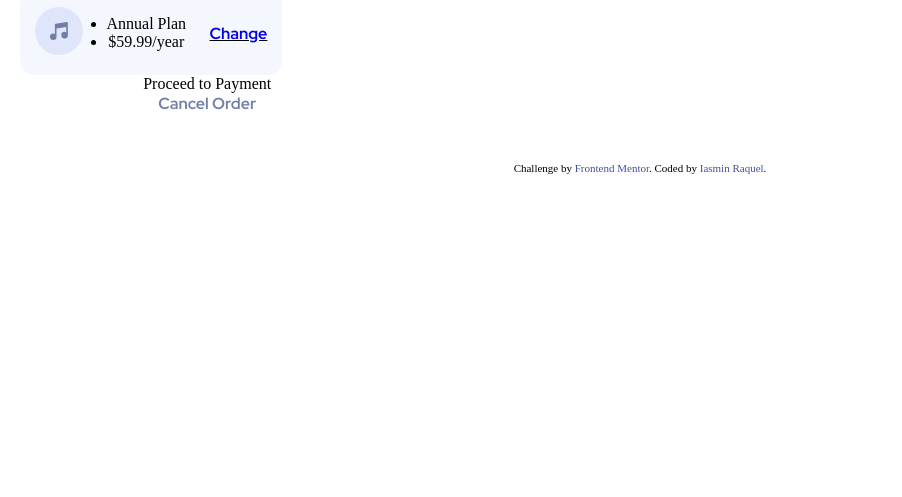
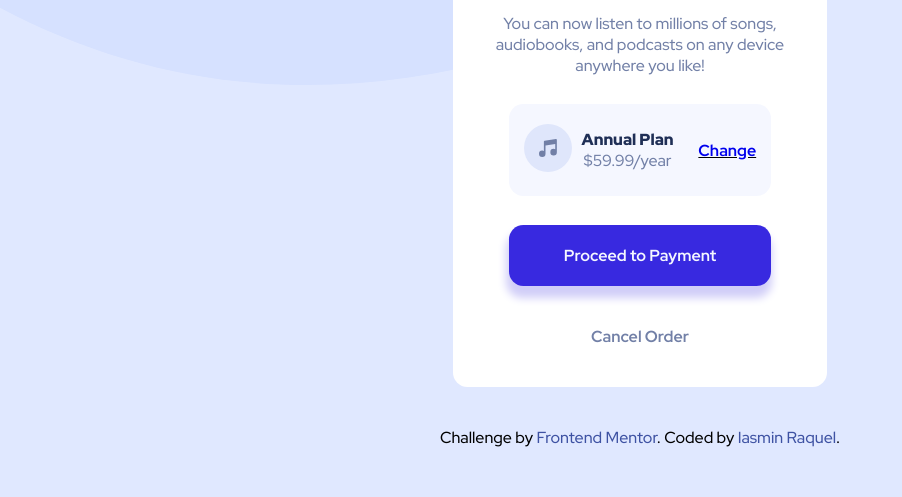
Before and after one commit to iasmin-dev/order-summary, a plain HTML site: page index.html in a window 1280 px wide. Shown: the part 303-800 px from the top of the page, without its empty margins (0-902 px from the left). Drawn offline with Linux system fonts and the light colour scheme.

Commit message:
css modifications

```diff
--- a/style.css
+++ b/style.css
@@ -16,18 +16,32 @@
 
 /* ==== STYLE ====  */
 body {
-  background-image: url("images/pattern-background-mobile.svg");
+  background-size: 100% auto;
+  background-color: var(--pale-blue);
+  background-image: url("images/pattern-background-desktop.svg");
   background-repeat: no-repeat;
+}
+
+@media (max-width: 500px) {
+  body {
+    background-color: var(--pale-blue);
+    background-size: 100% auto;
+    background-image: url("images/pattern-background-mobile.svg");
+    background-repeat: no-repeat;
+    background-attachment: fixed;
+  }
 }
 
 .title {
   font: 900 1rem "Red Hat Display", sans-serif;
   color: var(--dark-blue);
+  margin: 1.8rem;
 }
 
 .text {
   font: 500 1rem "Red Hat Display", sans-serif;
   color: var(--desaturated-blue);
+  margin-top: 1.8rem;
 }
 
 #annual {
@@ -38,14 +52,22 @@ body {
   font: 700 1rem "Red Hat Display", sans-serif;
   text-decoration: underline;
 }
-#proceed {
+
+.proceed {
   background-color: var(--bright-blue);
-  width: 16.4rem;
-  height: 3.4rem;
+  max-width: 16.4rem;
   border-radius: 0.9rem;
   font: 700 1rem "Red Hat Display", sans-serif;
   color: var(--very-pale-blue);
-  justify-content: center;
+  margin: 0 auto;
+  padding: 1.25rem;
+  margin-bottom: 1.8rem;
+  box-shadow: -1px 10px 8px 2px hsl(245, 75%, 89%);
+}
+
+.proceed p {
+  text-align: center;
+  align-content: center;
 }
 
 #cancel {
@@ -54,17 +76,27 @@ body {
 }
 
 .image img {
-  width: 21.5625rem;
-  border-radius: 1.5rem;
+  max-width: 23.4rem;
+  border-top-left-radius: 0.9rem;
+  border-top-right-radius: 0.9rem;
+}
+
+.text {
+  max-width: 21.5rem;
 }
 
 .container {
   background-color: var(--white);
-  width: 23.4rem;
+  max-width: 23.4rem;
   height: auto;
-  border-radius: 1.25rem;
-  margin: 3rem 1.25rem;
+  margin: 0 auto;
   text-align: center;
+  margin-top: 2.5rem;
+  border-top-left-radius: 0.9rem;
+  border-top-right-radius: 0.9rem;
+  border-bottom-left-radius: 0.9rem;
+  border-bottom-right-radius: 0.9rem;
+  background-color: white;
 }
 
 /* ==== FLEX ==== */
@@ -76,19 +108,45 @@ body {
 .flex-wrap {
   flex-wrap: wrap;
 }
+/* ==== JUSTIFY-CONTENT ==== */
 
 .plan {
   background-color: var(--very-pale-blue);
   width: 16.4rem;
-  height: 5.3rem;
+  padding: 20px 15px;
   border-radius: 0.9rem;
-  padding: 0 15px;
   align-items: center;
+  margin: 0 auto;
+  margin-bottom: 1.8rem;
+}
+
+.plan ul li {
+  list-style: none;
+  justify-content: left;
+  display: left;
+  margin-right: 15px;
+}
+
+.annual-plan {
+  font: 900 1rem "Red Hat Display", sans-serif;
+  color: var(--dark-blue);
+}
+
+.price {
+  font: 500 1rem "Red Hat Display", sans-serif;
+  color: var(--desaturated-blue);
+}
+
+#cancel {
+  margin-top: 2.5rem;
+  padding-bottom: 40px;
 }
 
 .attribution {
+  margin-top: 2.5rem;
   font-size: 11px;
   text-align: center;
+  font: 500 1rem "Red Hat Display", sans-serif;
 }
 
 .attribution a {
```
